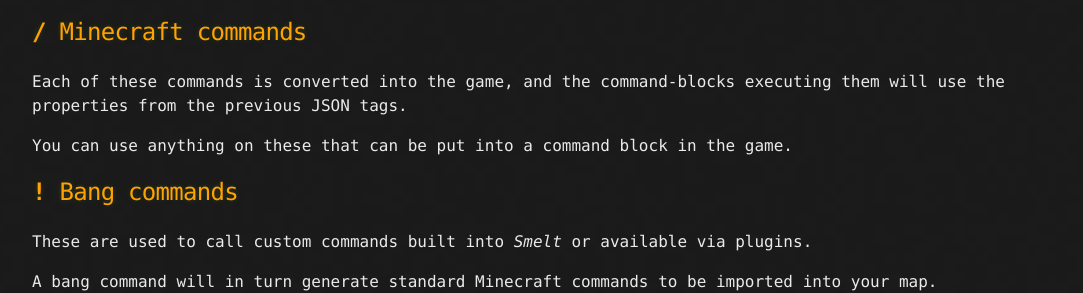
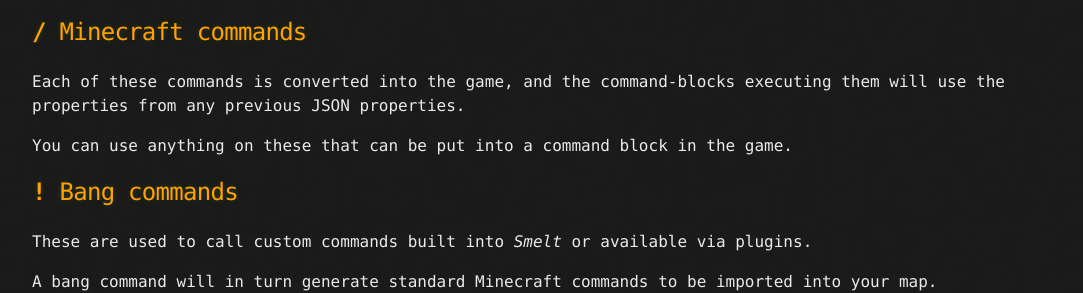
Before and after one commit to GnaspGames/Smelt, a Jekyll site: the page built from syntax.md, in a window 1280 px wide and 1400 px high, scrolled down 3021 px. Shown: the part 188-481 px from the top of the window, without its empty margins (98-1181 px from the left). Built offline with Jekyll 4.4.1, drawn with Linux system fonts in a browser that asks for light colours; some of the changed text lies outside the part shown.

Commit message:
Reworking references to JSON properties

```diff
--- a/syntax.md
+++ b/syntax.md
@@ -136,7 +136,7 @@
 ## **/** Minecraft commands
 
 Each of these commands is converted into the game, and the command-blocks executing them will use the properties
-from the previous JSON tags.
+from any previous JSON properties.
 
 You can use anything on these that can be put into a command block in the game.
 
@@ -189,7 +189,7 @@
 This will create the following command-blocks:
 
 * A repeating command block, with auto set to true, running the `/testfor @e[name=repeatThing]` command.
-* Then a conditional repeating command block, with auto also set to true (inherited from last JSON tag), running the `/say repeatThing exists!` command.
+* Then a conditional repeating command block, with auto also set to true (inherited from the previous JSON properties), running the `/say repeatThing exists!` command.
 * Then two non-conditional chain command blocks, with auto still set to true as before (still using the previous value, not overwritten in last set of JSON properties), running  the following commands: `/say Hi Gnasp!` and `/say repeatThing finised!`.
 * Then a new row of command blocks is started.
 * First an impulse command block, with auto set to false, which would run the command `/say TEST` when executed.
```
Also changed, not shown: plugins.md (+1 -1 lines).
